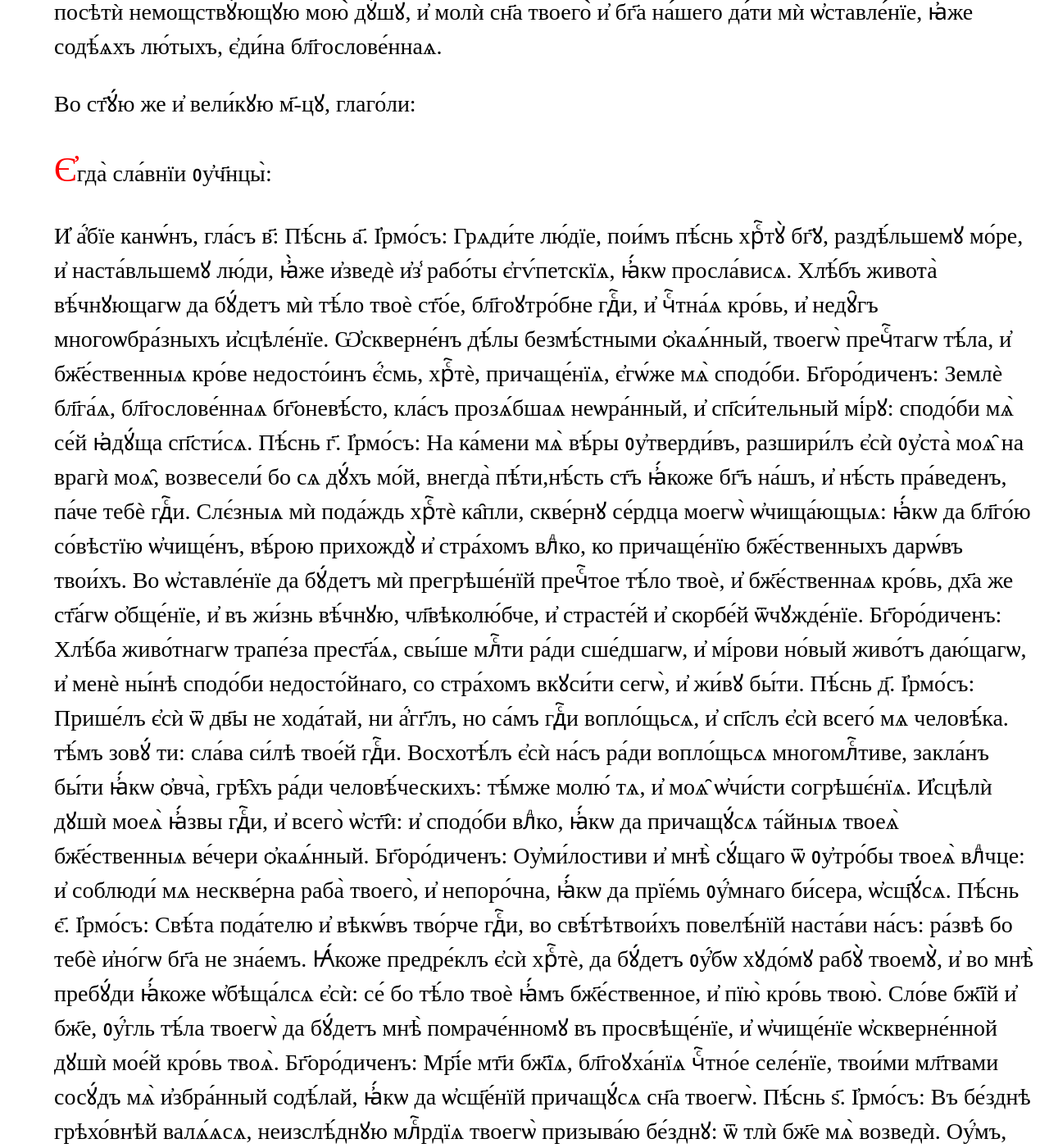
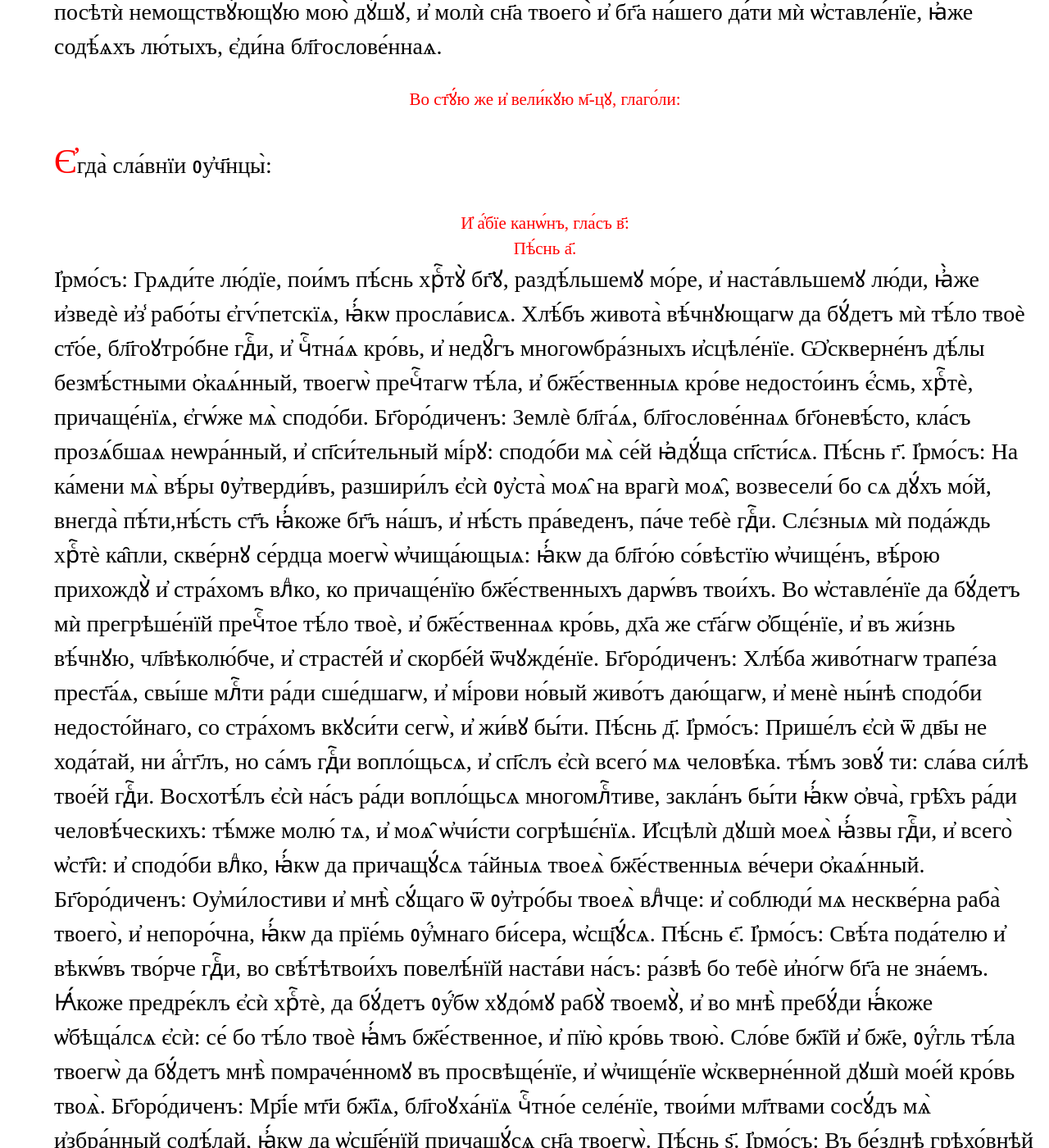
Before and after one commit to markjville/markjville.github.io, a Jekyll site: the page docs/последование-ко-причастию.html, which Jekyll copies as it is, in a window 1280 px wide and 1400 px high, scrolled down 2180 px. Shown: the whole window at 82% size. Built offline with Jekyll 4.4.1, drawn with Linux system fonts in a browser that asks for light colours; some web fonts are replaced; comment, search, counter and statistics services are not loaded; some of the changed text lies outside the part shown.

Commit message:
Update последование-ко-причастию.html

```diff
--- a/docs/последование-ко-причастию.html
+++ b/docs/последование-ко-причастию.html
@@ -90,11 +90,11 @@ p::first-letter {
 дꙋ́шꙋ, и҆ молѝ сн҃а твоего̀ и҆ бг҃а на́шего да́ти мѝ ѡ҆ставле́нїе,
 ꙗ҆̀же содѣ́ѧхъ лю́тыхъ, є҆ди́на бл҃гослове́ннаѧ.</p>
 
-Во ст҃ꙋ́ю же и҆ вели́кꙋю м҃-цꙋ, глаго́ли:
+<div style="text-align:center;color:red;font-size:75%">Во ст҃ꙋ́ю же и҆ вели́кꙋю м҃-цꙋ, глаго́ли:</div>
 <p>Є҆гда̀ сла́внїи ᲂу҆ч҃нцы̀:</p>
 
-И҆ а҆́бїе канѡ́нъ, гла́съ в҃:
-Пѣ́снь а҃.
+<div style="text-align:center;color:red;font-size:75%">И҆ а҆́бїе канѡ́нъ, гла́съ в҃:</div>
+<div style="text-align:center;color:red;font-size:75%">Пѣ́снь а҃.</div>
 І҆рмо́съ: Грѧди́те лю́дїе, пои́мъ пѣ́снь хрⷭ҇тꙋ̀ бг҃ꙋ, раздѣ́льшемꙋ
 мо́ре, и҆ наста́вльшемꙋ лю́ди, ꙗ҆̀же и҆зведѐ и҆з̾ рабо́ты є҆гѵ́петскїѧ,
 ꙗ҆́кѡ просла́висѧ.
```
